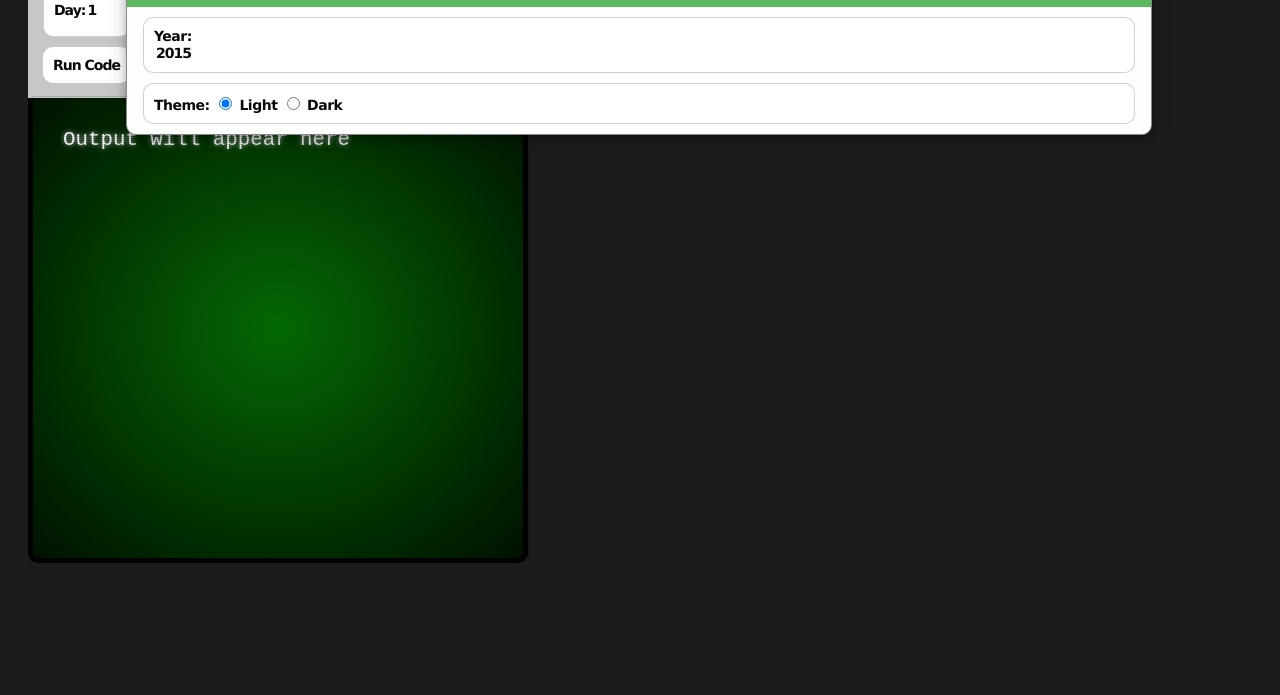
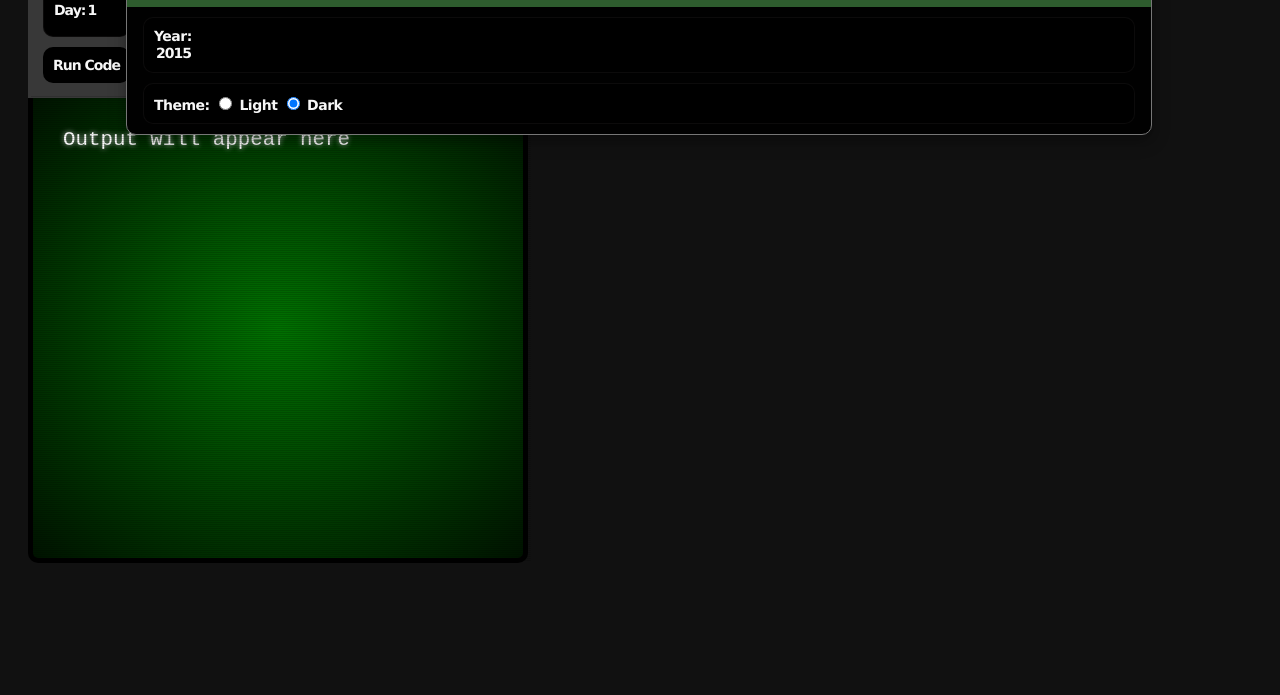
Before and after one commit to BenjaminDerProgrammierer/advent-of-code-fw, a website with bundled scripts: page index.html in a window 1280 px wide. Shown: the part 105-800 px from the top of the page. Built offline with nearby package versions, Linux system fonts and the light colour scheme.

Commit message:
better light/dark mode

```diff
--- a/index.html
+++ b/index.html
@@ -29,7 +29,6 @@
 
 <body>
     <div id="lightmode">
-        <link rel="stylesheet" href="style-light.css">
     </div>
     <div id="advent-of-code-framework">
         <div id="settings-modal" class="modal-content" style="display: none;">
@@ -45,11 +44,11 @@
                     <div class="settings-group">
                         <label for="mode">Theme:
                             <label>
-                                <input type="radio" id="mode-dark-radio" name="mode" value="0" checked />
+                                <input type="radio" id="mode-dark-radio" name="mode" value="0" />
                                 <span>Light</span>
                             </label>
                             <label>
-                                <input type="radio" id="mode-light-radio" name="mode" value="1" />
+                                <input type="radio" id="mode-light-radio" name="mode" value="1" checked />
                                 <span>Dark</span>
                             </label>
                         </label>
--- a/src/index.ts
+++ b/src/index.ts
@@ -12,7 +12,9 @@ const inputs = {
   ) as unknown as HTMLInputElement[],
   submitButton: document.getElementById("submit-button") as HTMLButtonElement,
   resetButton: document.getElementById("reset-button") as HTMLButtonElement,
-  settingsButton: document.getElementById("settings-button") as HTMLButtonElement,
+  settingsButton: document.getElementById(
+    "settings-button"
+  ) as HTMLButtonElement,
 
   year: document.getElementById("year-input") as HTMLInputElement,
 };
@@ -26,17 +28,20 @@ const outputs = {
 const modals = {
   settingsModal: {
     modal: document.getElementById("settings-modal") as HTMLDivElement,
-    activateButton: document.getElementById("settings-button") as HTMLButtonElement,
-    closeButton: document.querySelector("#settings-modal .close") as HTMLSpanElement
-  }
-}
+    activateButton: document.getElementById(
+      "settings-button"
+    ) as HTMLButtonElement,
+    closeButton: document.querySelector(
+      "#settings-modal .close"
+    ) as HTMLSpanElement,
+  },
+};
 
 modals.settingsModal.modal.style.display = "block";
 
 outputs.year.innerText = String(year).substring(2);
 outputs.console.innerHTML = "Output will appear here\n<br>";
-outputs.lightmode.innerHTML = "";
-outputs.lightmode.innerHTML = "<link rel='stylesheet' href='style-light.css'>";
+outputs.lightmode.innerHTML = "<link rel='stylesheet' href='style-dark.css'>";
 const oldconsole = console;
 console = {
   ...oldconsole,
@@ -125,7 +130,9 @@ inputs.radioButtons.forEach((button: HTMLInputElement) => {
         break;
       case "mode":
         mode = target.value == "1";
-        outputs.lightmode.innerHTML = mode?"":"<link rel='stylesheet' href='style-light.css'>";
+        outputs.lightmode.innerHTML = mode
+          ? "<link rel='stylesheet' href='style-dark.css'>"
+          : "<link rel='stylesheet' href='style-light.css'>";
         break;
     }
   });
@@ -143,16 +150,11 @@ modals.settingsModal.activateButton.addEventListener("click", () => {
   modals.settingsModal.modal.style.display = "block";
 });
 
-modals.settingsModal.closeButton.addEventListener("click", ()=> {
+modals.settingsModal.closeButton.addEventListener("click", () => {
   modals.settingsModal.modal.style.display = "none";
-})
+});
 
-function executeDay(
-  year: number,
-  day: number,
-  part: number,
-  test: boolean
-) {
+function executeDay(year: number, day: number, part: number, test: boolean) {
   console.log(
     "[ Day: " +
       day +
--- /dev/null
+++ b/style-dark.css
@@ -0,0 +1,14 @@
+:root {
+    --color-0: #000000;
+    --color-1: #111111;
+    --color-2: #f7f7f7;
+    --color-3: #191919;
+    --color-4: #383838;
+    --color-5: #5c5c5c;
+    --color-6: #010101;
+    --color-7: #777777;
+    --color-accent-1: #08529c;
+    --color-accent-2: #043464;
+    --color-accent-3: #063b70;
+    --color-accent-4: #2e5c2e;
+}
--- a/style.css
+++ b/style.css
@@ -1,19 +1,4 @@
-:root {
-    --color-0: #000000;
-    --color-1: #111111;
-    --color-2: #f7f7f7;
-    --color-3: #191919;
-    --color-4: #383838;
-    --color-5: #5c5c5c;
-    --color-6: #010101;
-    --color-7: #777777;
-    --color-accent-1: #08529c;
-    --color-accent-2: #043464;
-    --color-accent-3: #063b70;
-    --color-accent-4: #2e5c2e;
-}
-
-  html {
+html {
     background: var(--color-1);
 }
 
```
Lines whose indentation alone changed are shown as unchanged.
